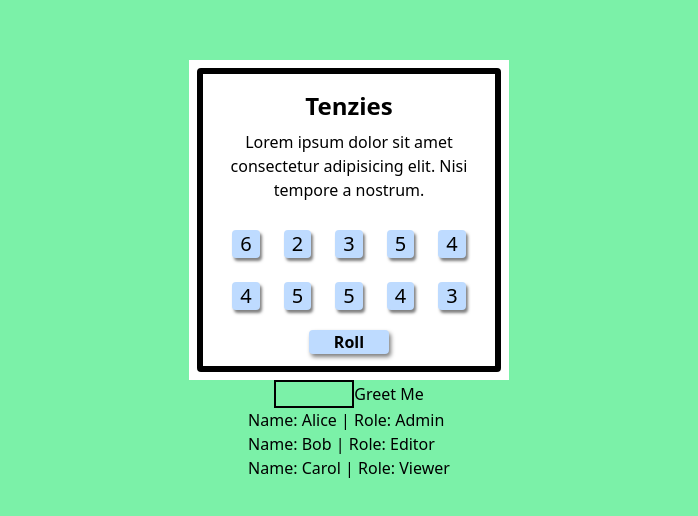
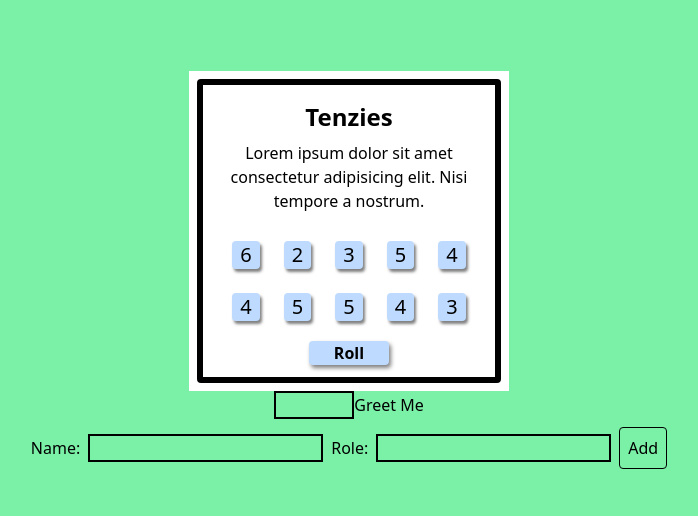
Before and after one commit to Watyekele/Tenzies-Practice, a React (Vite) app: page / in a window 1280 px wide. Shown: the part 130-646 px from the top of the page, without its empty margins (291-989 px from the left). Built offline with nearby package versions, Linux system fonts and the light colour scheme.

Commit message:
Finished with the Employee form

```diff
--- a/src/assets/Employee.jsx
+++ b/src/assets/Employee.jsx
@@ -1,17 +1,59 @@
+import { useState } from "react";
+
 export default function Employee() {
-  const users = [
-    { id: 1, name: "Alice", role: "Admin" },
-    { id: 2, name: "Bob", role: "Editor" },
-    { id: 3, name: "Carol", role: "Viewer" },
-  ];
+  const [employeesData, setEmployeesData] = useState([]);
+
+  const [name, setName] = useState("");
+  const [role, setRole] = useState("");
+
+  const addEmployee = (e) => {
+    e.preventDefault();
+    if (name.trim() === "" || role.trim() === "") return;
+    const newEmployee = {
+      id: Date.now(),
+      name,
+      role,
+    };
+
+    setEmployeesData((prevData) => [...prevData, newEmployee]);
+    setName("");
+    setRole("");
+  };
+
+  const employeeList = employeesData.map((employee, index) => (
+    <li key={employee.id}>
+      Name:{employee.name} | Role: {employee.role}
+    </li>
+  ));
 
   return (
-    <ul>
-      {users.map((user) => (
-        <li key={user.id}>
-          Name: {user.name} | Role: {user.role}
-        </li>
-      ))}
-    </ul>
+    <div>
+      <form
+        onSubmit={addEmployee}
+        className="flex gap-2 mt-2 w-50 items-center justify-center"
+      >
+        <label htmlFor="name">Name:</label>
+        <input
+          type="text"
+          id="name"
+          className="border border-2 "
+          value={name}
+          onChange={(e) => setName(e.target.value)}
+        />
+        <label htmlFor="role">Role:</label>
+        <input
+          type="text"
+          id="role"
+          className="border border-2"
+          value={role}
+          onChange={(e) => setRole(e.target.value)}
+        />
+
+        <button type="submit" className="border border-1 p-2 rounded">
+          Add
+        </button>
+      </form>
+      <ul>{employeeList}</ul>
+    </div>
   );
 }
```
